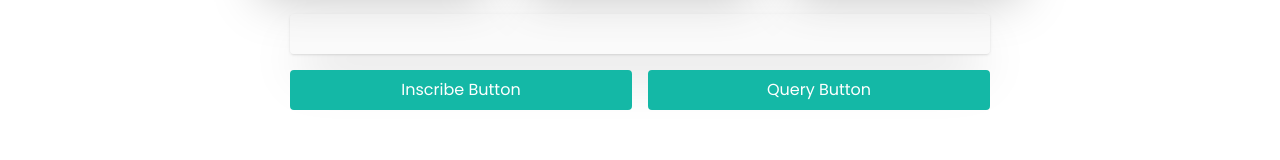
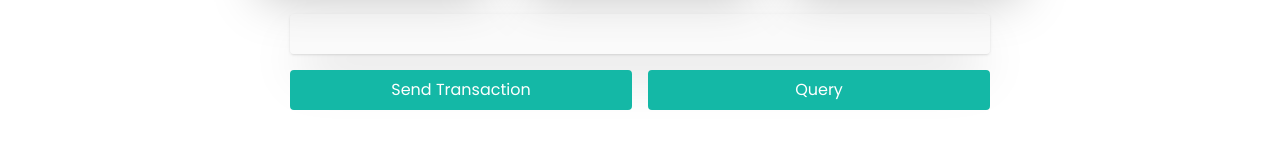
Before and after one commit to RoturaProtocol/ChainMint, a Next.js app: page / in a window 1280 px wide. Shown: the part 491-651 px from the top of the page. Built offline with nearby package versions, Linux system fonts and the light colour scheme.

Commit message:
Rename Handle transaction

```diff
--- a/app/components/homepage/Details.tsx
+++ b/app/components/homepage/Details.tsx
@@ -37,7 +37,7 @@ export default function Details() {
         getUserAddress();
     }, []);
 
-    const handleInscribe = async () => {
+    const handleTransaction = async () => {
         const inputData = (document.getElementById(
             "inputValue"
         ) as HTMLInputElement)?.value;
@@ -64,12 +64,12 @@ export default function Details() {
                     </div>
                     <div className="flex gap-4 w-full sm:w-[700px] flex-wrap sm:justify-between sm:flex-nowrap">
                         <button className="w-full gap-4 bg-teal-500 hover:bg-teal-700 border-teal-500 hover:border-teal-700 border-4 text-white py-1 px-2 rounded" type="button"
-                            onClick={handleInscribe}
+                            onClick={handleTransaction}
                         >
-                            Inscribe Button
+                            Send Transaction
                         </button>
                         <button className="w-full gap-4 bg-teal-500 hover:bg-teal-700 border-teal-500 hover:border-teal-700 border-4 text-white py-1 px-2 rounded" type="button">
-                            Query Button
+                            Query
                         </button>
                     </div>
                 </div>
```
